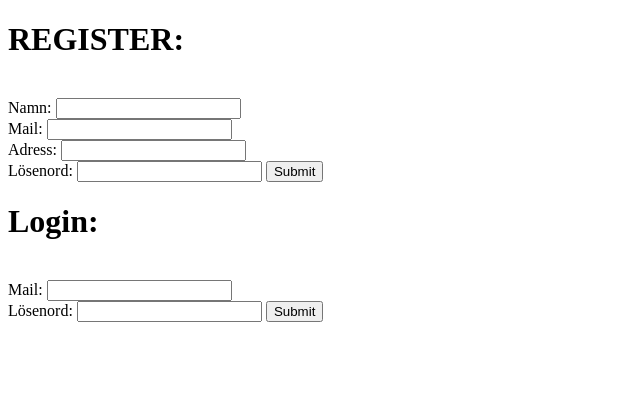
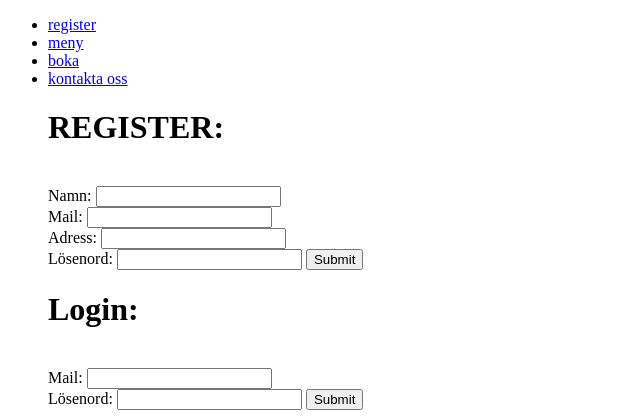
Before and after one commit to ashur213/Slutprojekt, a PHP site: page / in a window 1280 px wide. Shown: the top 420 px of the page, without its empty margins (0-640 px from the left). Run offline with PHP 8.4, Linux system fonts and the light colour scheme.

Commit message:
Har fixat en nav med register.

```diff
--- a/index.php
+++ b/index.php
@@ -4,6 +4,9 @@
 <head>
     <meta charset="UTF-8">
     <title>Document</title>
+    <?php
+		include("Templates/nav.php")
+	?>
 </head>
 
 <body>
--- a/login.php
+++ b/login.php
@@ -1,4 +1,5 @@
 <?php
+
 // ALLTID STARTA SESSION I BÖRJAN
 session_start();
 // KOLLA OM MAN VILL LOGGA IN
--- a/templates/nav.php
+++ b/templates/nav.php
@@ -1,8 +1,7 @@
 	<ul>
-                <li><a href="index.php">Startsida</a></li>
+                <li><a href="index.php">register</a></li>
                 <li><a href="meny.php">meny</a></li>
 				<li><a href="boka.php">boka</a></li>
 				<li><a href="kontakt.php">kontakta oss</a></li
-                <li><a href="login.php">registrera/logga in</a></li
 
 			</ul>
```
